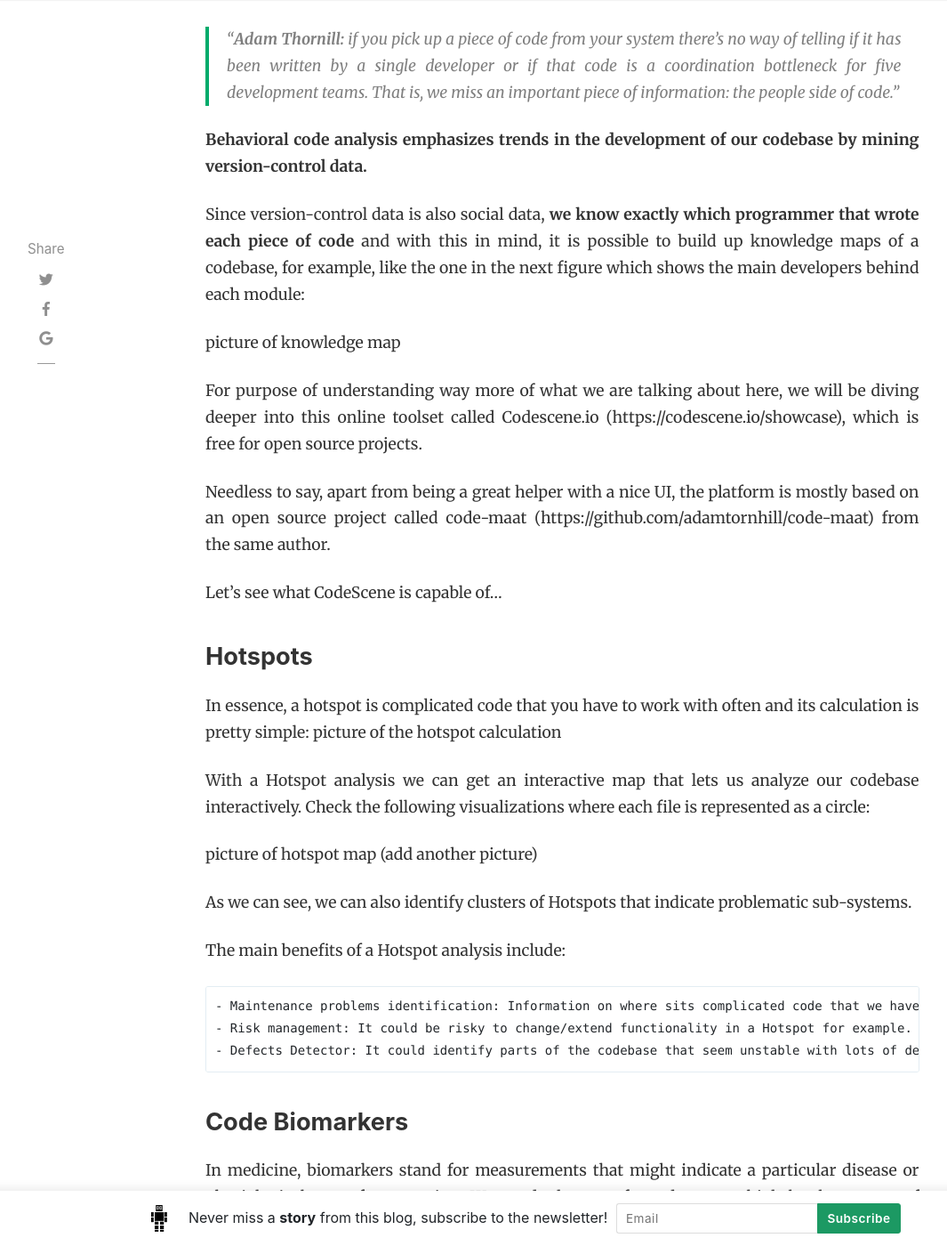
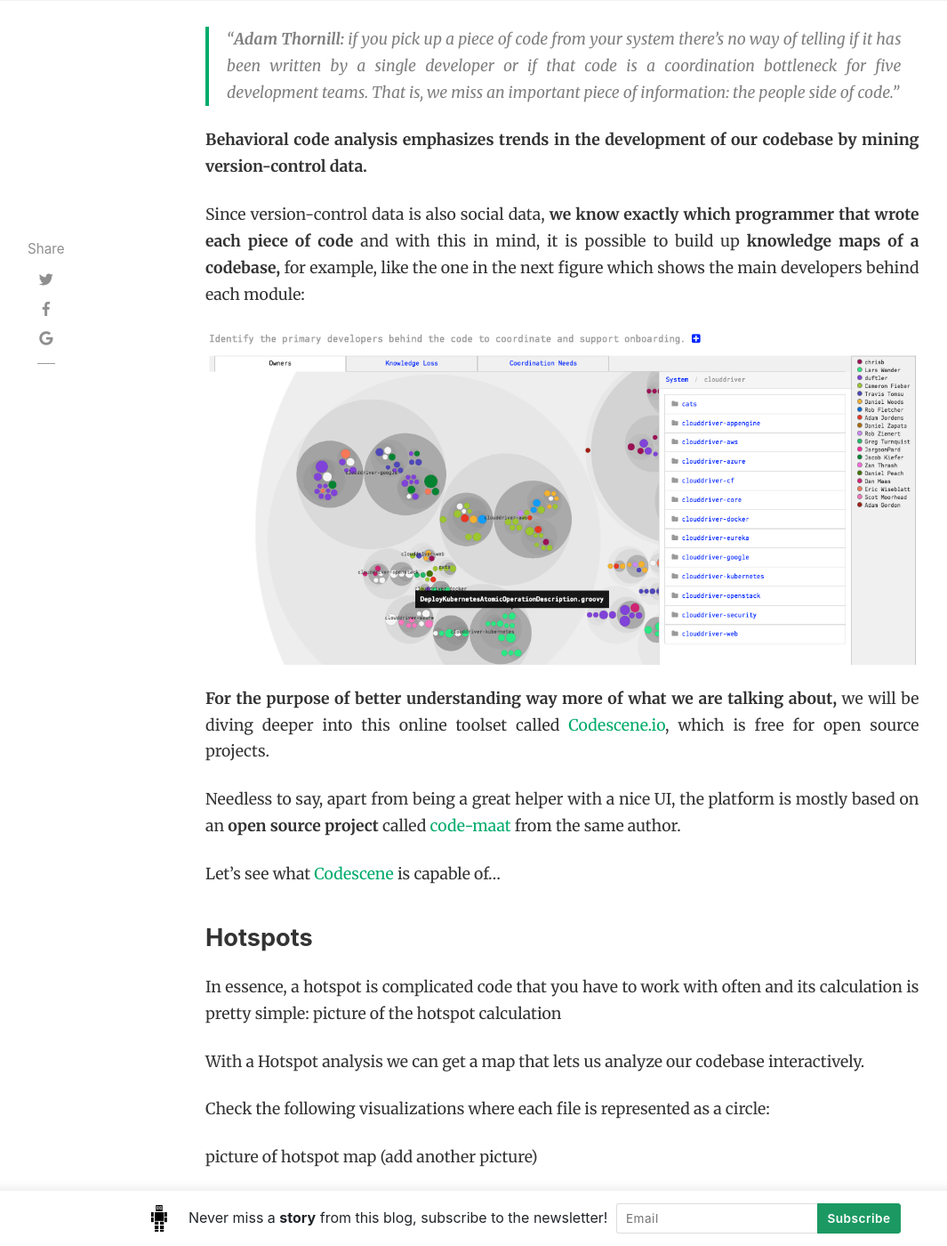
Before and after one commit to android10/legacy-android10.github.io, a Jekyll site: the page built from _posts/2019-06-13-technical-debt-guru-level-unlocked.md, in a window 1280 px wide and 1400 px high, scrolled down 9530 px. Shown: the whole window at 89% size, without its empty margins (54-1119 px from the left). Built offline with Jekyll 4.4.1, drawn with Linux system fonts in a browser that asks for light colours; nearby versions of some CDN libraries; comment, search, counter and statistics services are not loaded; some of the changed text lies outside the part shown.

Commit message:
Typos and work in progress: article technical debt.

```diff
--- a/_posts/2019-06-13-technical-debt-guru-level-unlocked.md
+++ b/_posts/2019-06-13-technical-debt-guru-level-unlocked.md
@@ -230,22 +230,23 @@
 
 **Behavioral code analysis emphasizes trends in the development of our codebase by mining version-control data.**
 
-Since version-control data is also social data, **we know exactly which programmer that wrote each piece of code** and with this in mind, it is possible to build up knowledge maps of a codebase, for example, like the one in the next figure which shows the main developers behind each module:
+Since version-control data is also social data, **we know exactly which programmer that wrote each piece of code** and with this in mind, it is possible to build up **knowledge maps of a codebase,** for example, like the one in the next figure which shows the main developers behind each module:
 
-picture of knowledge map
+![knowledge-map](/assets/images/technical_debt_guru_level_unlocked_knowledgemap.png)
 
-For purpose of understanding way more of what we are talking about here, we will be diving deeper into this online toolset called Codescene.io (https://codescene.io/showcase), which is free for open source projects.
+**For the purpose of better understanding way more of what we are talking about,** we will be diving deeper into this online toolset called <a href="https://codescene.io/" target="_blank">Codescene.io</a>, which is free for open source projects.
 
-Needless to say, apart from being a great helper with a nice UI, the platform is mostly based on an open source project called code-maat (https://github.com/adamtornhill/code-maat) from the same author.
+Needless to say, apart from being a great helper with a nice UI, the platform is mostly based on an **open source project** called <a href="https://github.com/adamtornhill/code-maat" target="_blank">code-maat</a> from the same author.
 
-Let's see what CodeScene is capable of...
+Let's see what <a href="https://codescene.io/" target="_blank">Codescene</a> is capable of...
 
 ### Hotspots
 
 In essence, a hotspot is complicated code that you have to work with often and its calculation is pretty simple:
 picture of the hotspot calculation
 
-With a Hotspot analysis we can get an interactive map that lets us analyze our codebase interactively.
+With a Hotspot analysis we can get a map that lets us analyze our codebase interactively.
+
 Check the following visualizations where each file is represented as a circle:
 
 picture of hotspot map (add another picture)
```
Also changed, not shown: other parts of _posts/2019-06-13-technical-debt-guru-level-unlocked.md (+1 -1 lines), assets/images/technical_debt_guru_level_unlocked_knowledgemap.png (added).
